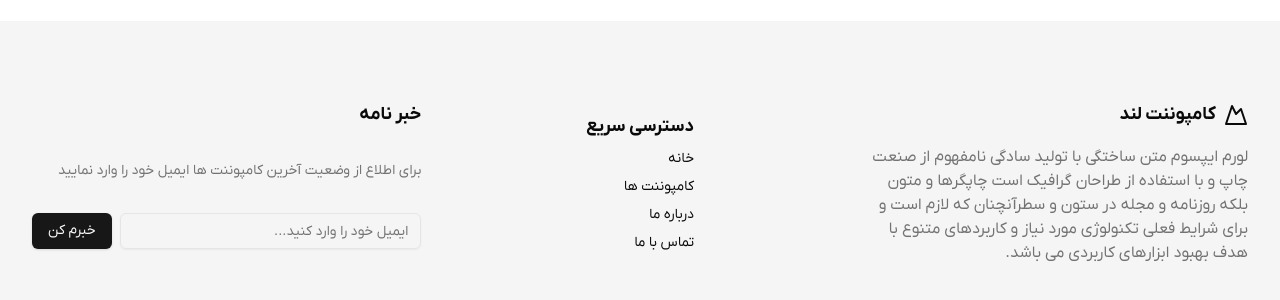
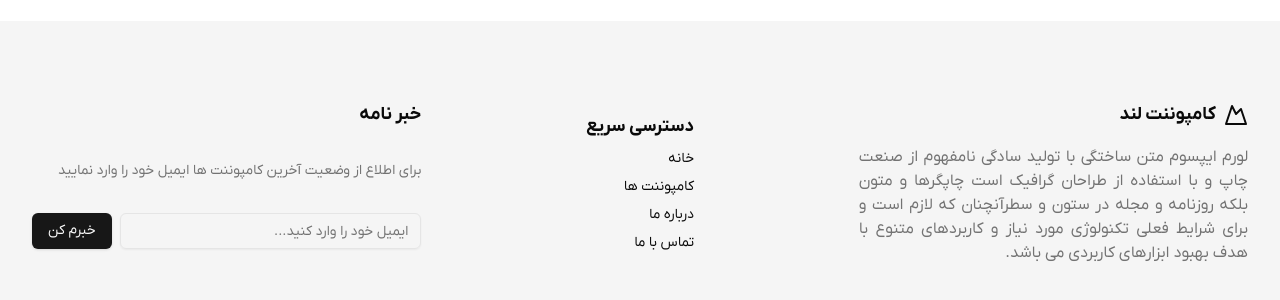
Before and after one commit to iraniangunner/componentland, a Next.js app: page / in a window 1280 px wide. Shown: the part 844-1144 px from the top of the page. Built offline with nearby package versions, Linux system fonts and the light colour scheme.

Commit message:
footer text is justify now!

```diff
--- a/src/components/footer.tsx
+++ b/src/components/footer.tsx
@@ -16,7 +16,7 @@ export default function Footer() {
             <MountainIcon className="h-6 w-6" />
             <span className="text-lg font-bold">کامپوننت لند</span>
           </Link>
-          <p className="text-muted-foreground">
+          <p className="text-muted-foreground text-justify">
             لورم ایپسوم متن ساختگی با تولید سادگی نامفهوم از صنعت چاپ و با
             استفاده از طراحان گرافیک است چاپگرها و متون بلکه روزنامه و مجله در
             ستون و سطرآنچنان که لازم است و برای شرایط فعلی تکنولوژی مورد نیاز و
```
